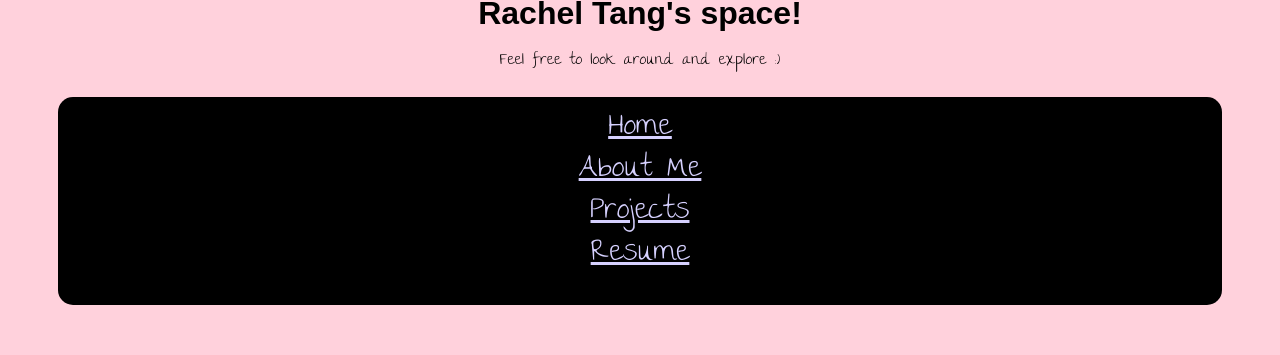
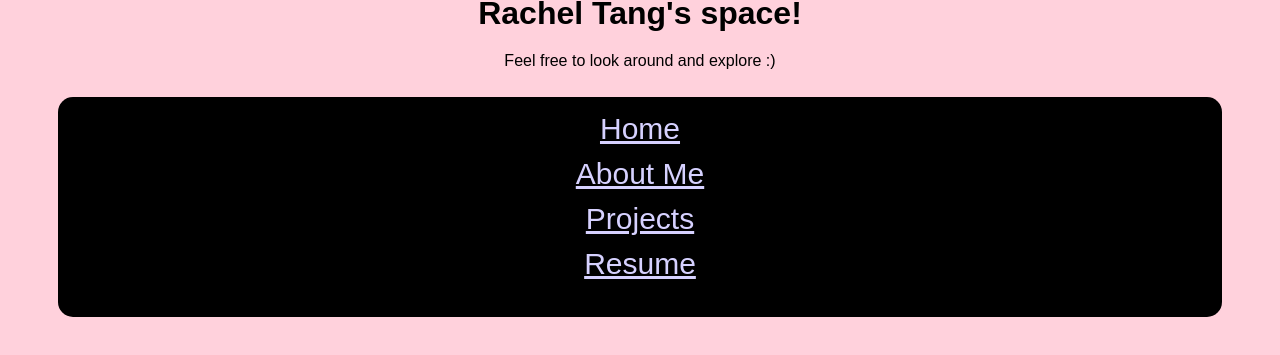
Before and after one commit to rt656arch/idm221-rt656, a plain HTML site: page index.html in a window 1280 px wide. Shown: the part 71-426 px from the top of the page. Drawn offline with Linux system fonts and the light colour scheme; a web font is replaced by a local one.

Commit message:
changed body font

```diff
--- a/css/style.css
+++ b/css/style.css
@@ -31,7 +31,7 @@
 body {
     background-color: var(--color-base);
     margin: var(--rhythm);
-    font-family: 'TheGirlNextDoor-Regular', sans-serif;
+    font-family: 'EB Garamond', sans-serif;
     line-height: var(--rhythm);
 }
 header {
```
Also changed, not shown: images/arcanebg.png (added).
